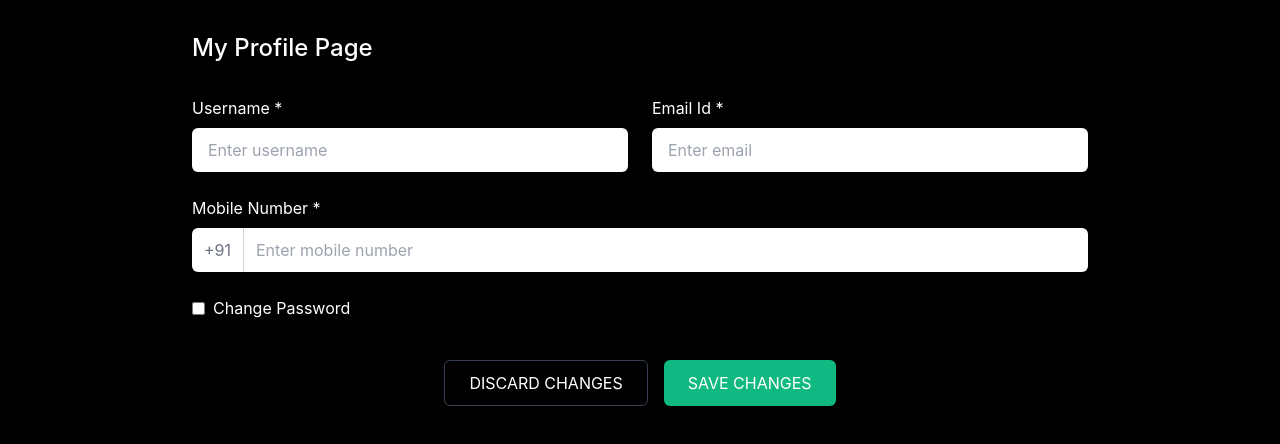
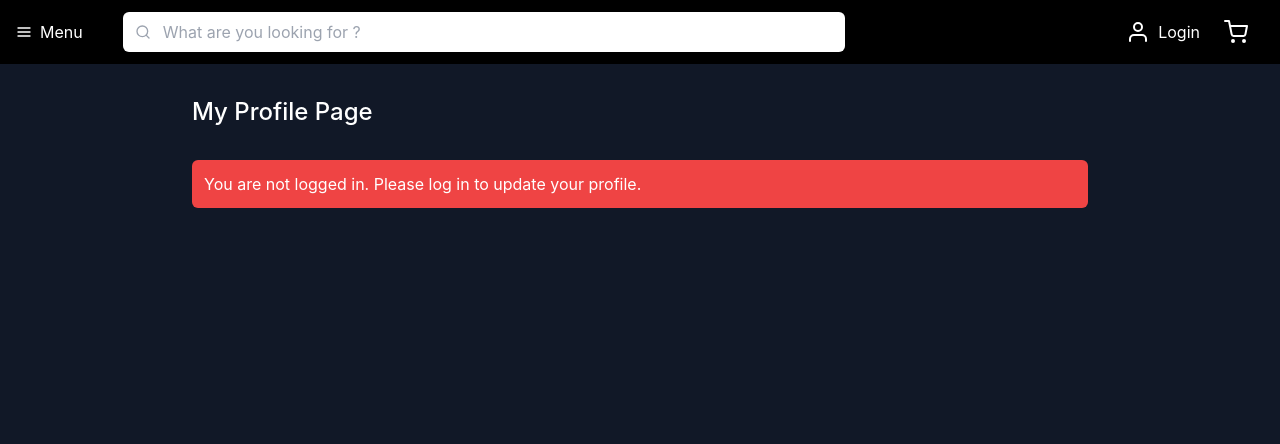
Before and after one commit to ArjunAmbavane01/Ecommerce-app, a React (Create React App) app in the folder frontend/: page /update-profile in a window 1280 px wide. Shown: the top 444 px of the page. Built offline with nearby package versions, Linux system fonts and the light colour scheme.

Commit message:
Update Profile UI Fix

```diff
--- a/frontend/src/pages/UpdateProfile.js
+++ b/frontend/src/pages/UpdateProfile.js
@@ -1,6 +1,6 @@
 import React, { useState, useEffect } from 'react';
 import { useAuth } from '../contexts/AuthContext';
-import { FiEdit2 } from 'react-icons/fi';
+import Header from '../components/Header';
 
 export default function UpdateProfile() {
     const { user } = useAuth();
@@ -15,6 +15,7 @@
     const [error, setError] = useState('');
     const [success, setSuccess] = useState('');
     const [isPasswordChange, setIsPasswordChange] = useState(false);
+
 
     useEffect(() => {
         if (user) {
@@ -58,7 +59,7 @@
         if (!validateForm()) return;
 
         try {
-            const response = await fetch('/api/auth/update-profile', {
+            const response = await fetch('http://localhost:4000/api/login/update-profile', {
                 method: 'PUT',
                 headers: {
                     'Content-Type': 'application/json',
@@ -109,9 +110,16 @@
     };
 
     return (
-        <div className="min-h-screen bg-black p-8">
-            <div className="max-w-4xl mx-auto">
+        <div className="min-h-screen bg-gray-900 pb-8">
+            <Header />
+            <div className="mt-8 max-w-4xl mx-auto">
                 <h1 className="text-2xl font-medium text-white mb-8">My Profile Page</h1>
+
+                {!user && (
+                    <div className="mb-4 p-3 bg-red-500 text-white rounded-md">
+                        You are not logged in. Please log in to update your profile.
+                    </div>
+                )}
 
                 {error && (
                     <div className="mb-4 p-3 bg-red-500 text-white rounded-md">
@@ -124,6 +132,7 @@
                     </div>
                 )}
 
+                {user && (
                     <form onSubmit={handleSubmit} className="space-y-6">
                         {/* Username and Email */}
                         <div className="grid grid-cols-2 gap-6">
@@ -175,13 +184,17 @@
 
                         {/* Password Change Toggle */}
                         <div className="flex items-center space-x-2">
-                        <input
-                            type="checkbox"
+
+                            <label class="inline-flex items-center cursor-pointer">
+                                <input type="checkbox"
+                                    value=""
+                                    className="sr-only peer form-checkbox text-emerald-500 cursor-pointer"
                                     id="changePassword"
                                     checked={isPasswordChange}
-                            onChange={() => setIsPasswordChange(!isPasswordChange)}
-                            className="form-checkbox text-emerald-500"
-                        />
+                                    onChange={() => setIsPasswordChange(!isPasswordChange)} />
+                                <div class="relative w-11 h-6 bg-gray-200 peer-focus:outline-none peer-focus:ring-4 peer-focus:ring-blue-300 dark:peer-focus:ring-blue-800 rounded-full peer dark:bg-gray-700 peer-checked:after:translate-x-full rtl:peer-checked:after:-translate-x-full peer-checked:after:border-white after:content-[''] after:absolute after:top-[2px] after:start-[2px] after:bg-white after:border-gray-300 after:border after:rounded-full after:h-5 after:w-5 after:transition-all dark:border-gray-600 peer-checked:bg-blue-600"></div>
+                            </label>
+
                             <label htmlFor="changePassword" className="text-white">
                                 Change Password
                             </label>
@@ -231,18 +244,19 @@
                             <button
                                 type="button"
                                 onClick={handleDiscard}
-                            className="px-6 py-2.5 bg-transparent text-white border border-gray-700 rounded-md hover:bg-gray-800"
+                                className="px-6 py-2.5 bg-transparent text-white border border-gray-700 rounded-md hover:bg-gray-800 transition-colors duration-300"
                             >
                                 DISCARD CHANGES
                             </button>
                             <button
                                 type="submit"
-                            className="px-6 py-2.5 bg-emerald-500 text-white rounded-md hover:bg-emerald-600"
+                                className="px-6 py-2.5 bg-emerald-500 text-white rounded-md hover:bg-emerald-600 transition-colors duration-300"
                             >
                                 SAVE CHANGES
                             </button>
                         </div>
                     </form>
+                )}
             </div>
         </div>
     );
```
Lines whose indentation alone changed are shown as unchanged.
